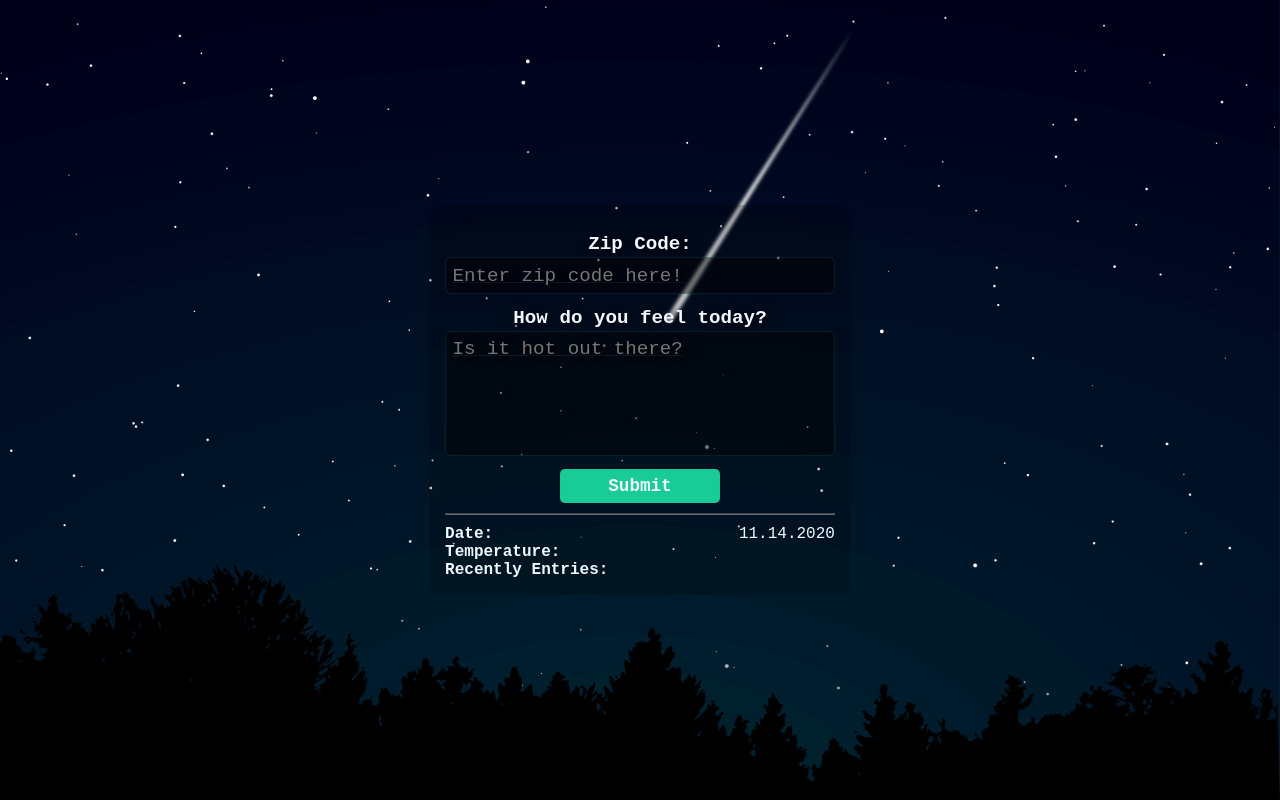
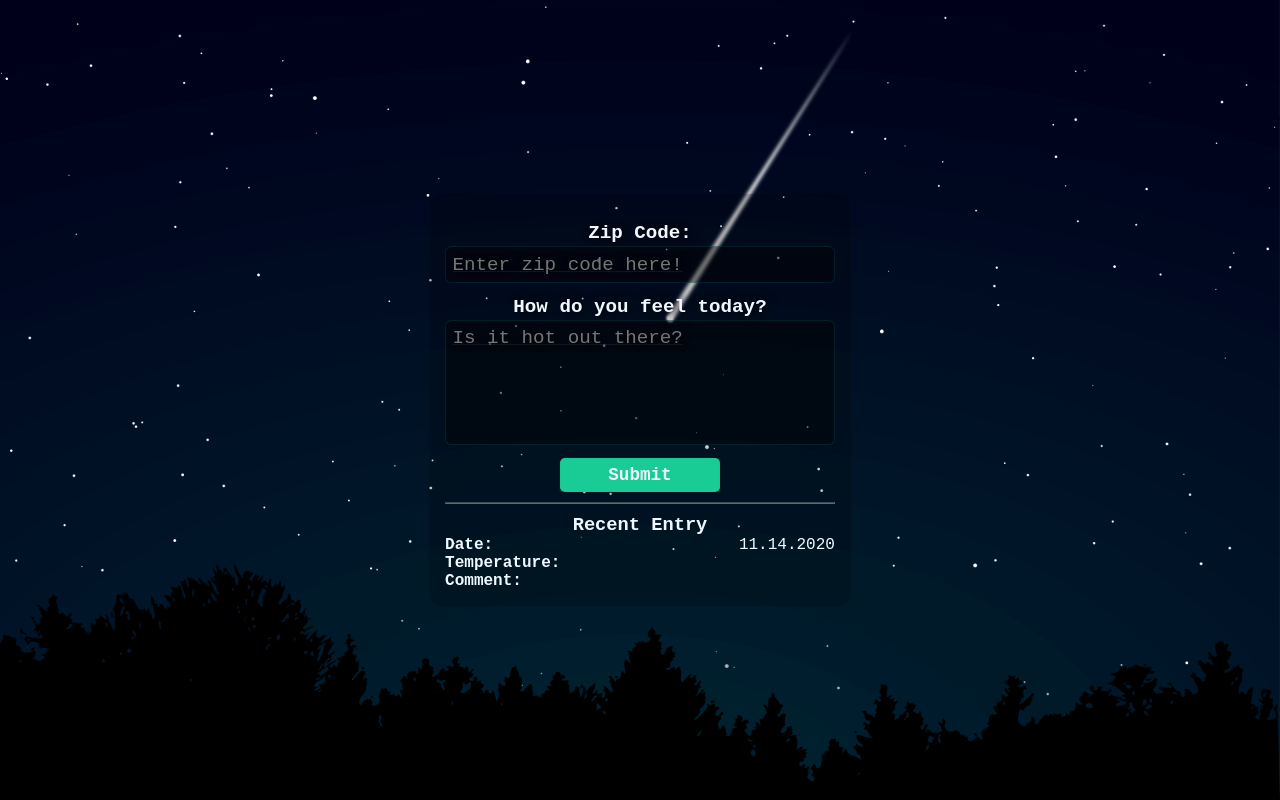
Before and after one commit to EtshD1/Weather-Journal-App, a website: page website/index.html in a window 1280 px wide. Drawn offline with Linux system fonts and the light colour scheme.

Commit message:
minor tweak

```diff
--- a/website/index.html
+++ b/website/index.html
@@ -19,6 +19,7 @@
     </div>
     <hr>
     <div id="entryHolder">
+      <h3>Recent Entry</h3>
       <div>
         <h4>Date:</h4>
         <div id="date"></div>
@@ -28,7 +29,7 @@
         <div id="temp"></div>
       </div>
       <div>
-        <h4>Recently Entries:</h4>
+        <h4>Comment:</h4>
         <div id="content"></div>
       </div>
     </div>
--- a/website/style.css
+++ b/website/style.css
@@ -11,6 +11,10 @@
 #entryHolder > div {
   display: flex;
   justify-content: space-between;
+}
+
+#entryHolder > h3 {
+  text-align: center;
 }
 
 .container {
```
